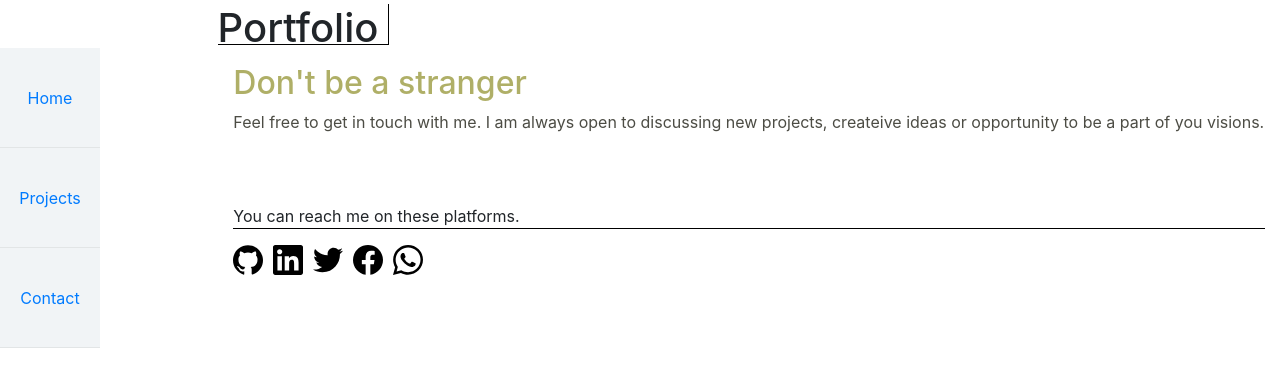
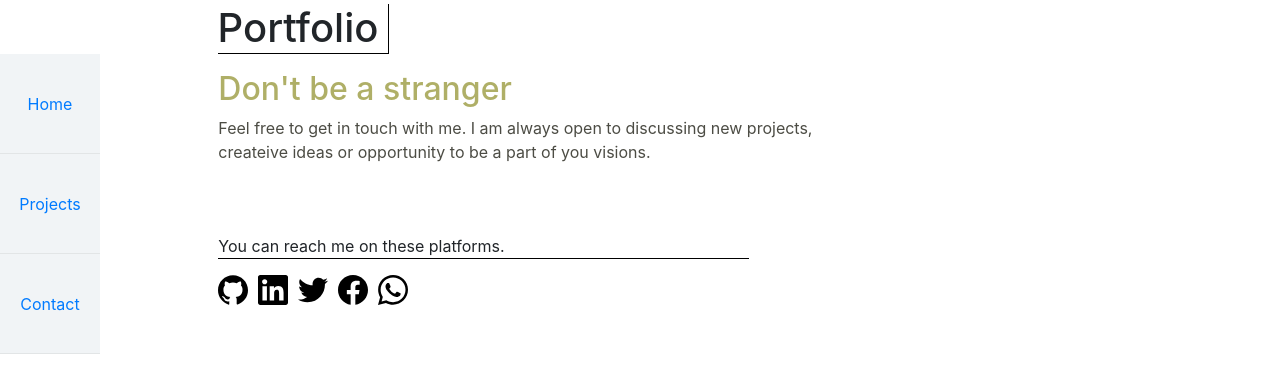
Before and after one commit to hereisfahad/portfolio, a React (Create React App) app: page /contact in a window 1280 px wide. Shown: the top 392 px of the page. Built offline with nearby package versions, Linux system fonts and the light colour scheme.

Commit message:
fix heading

```diff
--- a/src/App.css
+++ b/src/App.css
@@ -4,7 +4,7 @@
     border-bottom: 1px solid black;
     display: inline-block;
     padding-right: 10px;
-    /* padding-bottom: 10px; */
-    height: 41px;
+    padding-bottom: 10px;
+    height: 50px;
     margin-top: 4px;
 }
--- a/src/App.js
+++ b/src/App.js
@@ -16,9 +16,9 @@ function App() {
     <div>
       <div id="heading" ><h1 >Portfolio</h1></div>
       {/* <hr/> */}
-      <Row className="d-flex justify-content-space-evenly">
-        <Col  sm="2" xs={{span:1}}  ><Navbar/></Col>
-        <Col  lg={{offset:0,span:10}} sm={{offset:2, span:7}} xs={{offset:3, span:7}} className="" >
+      <Row className="d-flex justify-content-evenly">
+        <Col lg={{offset:0,span:2}} sm="2" xs={{span:1}}  ><Navbar/></Col>
+        <Col  lg={{offset:0,span:10}} sm={{offset:2, span:8}} xs={{offset:3, span:6}}  >
               <Route path="/" component={Home} exact />
               <Route path="/projects" component={Projects} exact />
               <Route path="/contact" component={Contact} exact />
--- a/src/components/contact/contact.component.jsx
+++ b/src/components/contact/contact.component.jsx
@@ -12,12 +12,12 @@ import {  ReactComponent as LinkedIn } from './linkedin.svg';
 function Contact() {
   return (
     <div className="mt-3">
-      {/* <Row> */}
+      <Row>
+        <Col   sm={{offset:0}} xs={{offset:0,span:10}} >
+          <h2 style={{color:'#9a9a3ec9', paddingTop:'0px' }} >Don't be a stranger</h2>
+          <p style={{color:'#3e3e36ed', marginBottom:'70px', maxWidth:'60%' }} >Feel free to get in touch with me. I am always open to discussing new projects, createive ideas or opportunity to be a part of you visions.</p>
+          <p style={{ borderBottom:'1px solid black', maxWidth:'50%' }} >You can reach me on these platforms.</p>
 
-        <Col   sm={{offset:0}} xs={{offset:2,span:10}} >
-          <h2 style={{color:'#9a9a3ec9', paddingTop:'0px' }} >Don't be a stranger</h2>
-          <p style={{color:'#3e3e36ed', marginBottom:'70px' }} >Feel free to get in touch with me. I am always open to discussing new projects, createive ideas or opportunity to be a part of you visions.</p>
-          <p style={{ borderBottom:'1px solid black' }} >You can reach me on these platforms.</p>
           <a href="https://github.com/hereisfahad" rel="noopener noreferrer" target="_blank">
           <Github style={{width:30, height:30, marginRight:'10px', marginBottom:'10px'}} />
           </a>
@@ -34,7 +34,7 @@ function Contact() {
             <Whatsapp style={{width:30, height:30, marginRight:'10px', marginBottom:'10px'} }/>
           </a>
         </Col>
-      {/* </Row> */}
+      </Row>
     </div>
   );
 }
```
